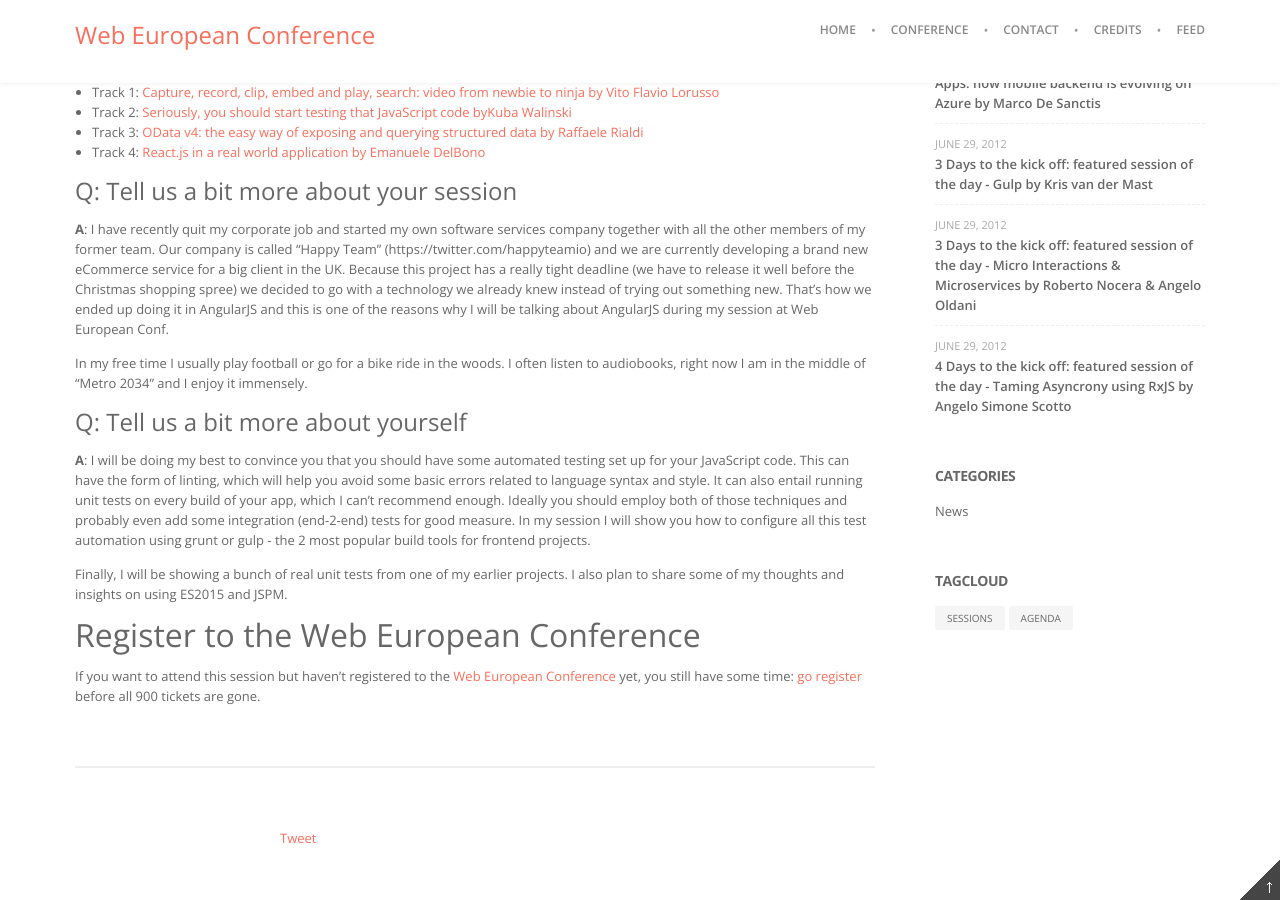
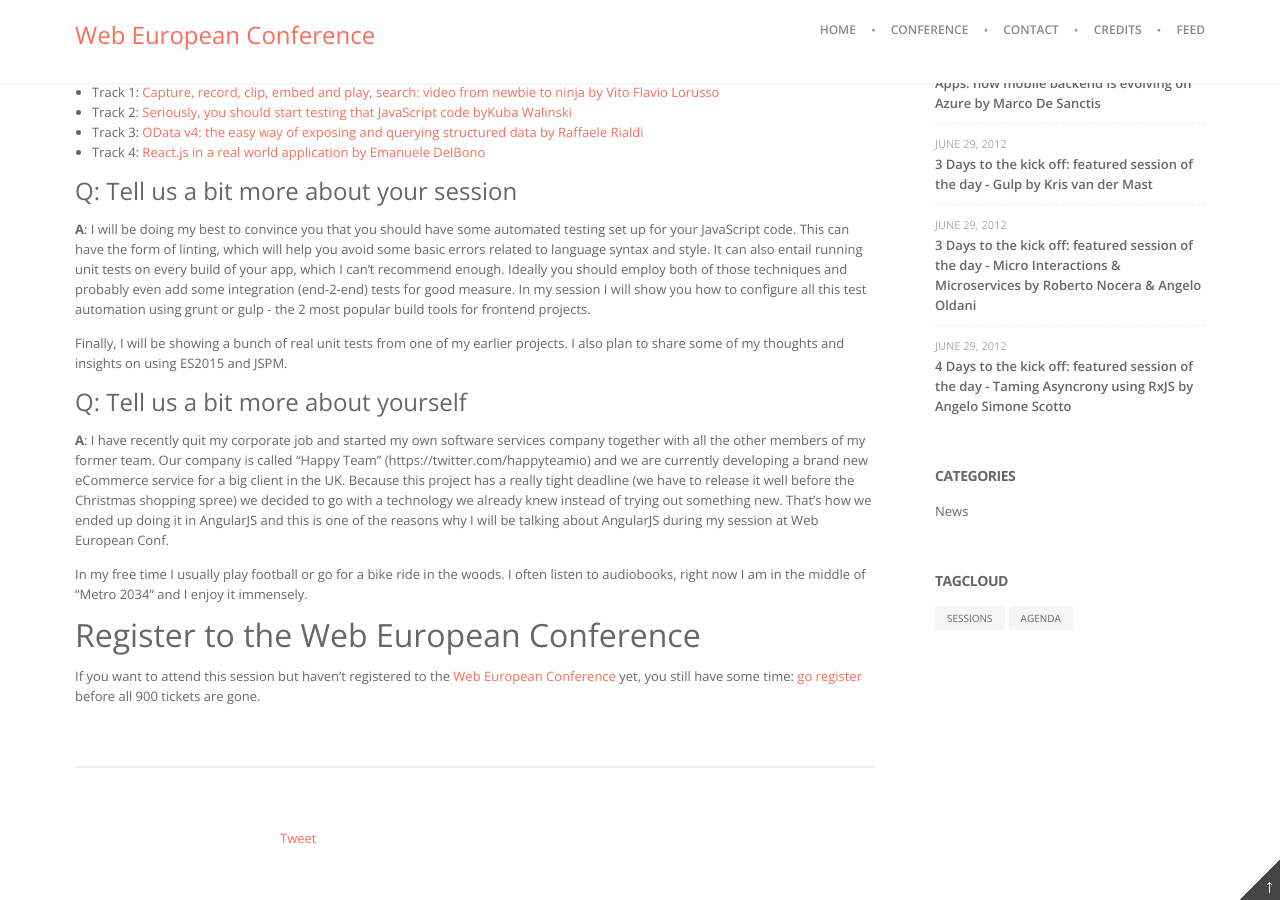
Before and after one commit to Web-European-Conference/blog, a Jekyll site: the page built from _posts/2015-09-24-02-days-to-the-conference-testing-kuba.markdown, in a window 1280 px wide and 900 px high, scrolled down 852 px. Built offline with Jekyll 4.4.1, drawn with Linux system fonts in a browser that asks for light colours; Markdown is read by kramdown in place of the engine named in the settings; comment, search, counter and statistics services are not loaded.

```diff
--- a/_posts/2015-09-24-02-days-to-the-conference-testing-kuba.markdown
+++ b/_posts/2015-09-24-02-days-to-the-conference-testing-kuba.markdown
@@ -24,15 +24,14 @@ Just before the afternoon's coffee break, from 15:00 to 16:00, you can choose am
 - Track 4: [React.js in a real world application by Emanuele DelBono](http://blog.webnextconf.eu/2015/09/18/08-days-to-the-conference-reactJS-Ema/)
 
 ### Q: Tell us a bit more about your session
+**A**: I will be doing my best to convince you that you should have some automated testing set up for your JavaScript code. This can have the form of linting, which will help you avoid some basic errors related to language syntax and style. It can also entail running unit tests on every build of your app, which I can't recommend enough. Ideally you should employ both of those techniques and probably even add some integration (end-2-end) tests for good measure. In my session I will show you how to configure all this test automation using grunt or gulp - the 2 most popular build tools for frontend projects.
+
+Finally, I will be showing a bunch of real unit tests from one of my earlier projects. I also plan to share some of my thoughts and insights on using ES2015 and JSPM.
+
+### Q: Tell us a bit more about yourself
 **A**: I have recently quit my corporate job and started my own software services company together with all the other members of my former team. Our company is called "Happy Team" (https://twitter.com/happyteamio) and we are currently developing a brand new eCommerce service for a big client in the UK. Because this project has a really tight deadline (we have to release it well before the Christmas shopping spree) we decided to go with a technology we already knew instead of trying out something new. That's how we ended up doing it in AngularJS and this is one of the reasons why I will be talking about AngularJS during my session at Web European Conf.
 
 In my free time I usually play football or go for a bike ride in the woods. I often listen to audiobooks, right now I am in the middle of "Metro 2034" and I enjoy it immensely.
 
-
-### Q: Tell us a bit more about yourself
-**A**: I will be doing my best to convince you that you should have some automated testing set up for your JavaScript code. This can have the form of linting, which will help you avoid some basic errors related to language syntax and style. It can also entail running unit tests on every build of your app, which I can't recommend enough. Ideally you should employ both of those techniques and probably even add some integration (end-2-end) tests for good measure. In my session I will show you how to configure all this test automation using grunt or gulp - the 2 most popular build tools for frontend projects.
-
-Finally, I will be showing a bunch of real unit tests from one of my earlier projects. I also plan to share some of my thoughts and insights on using ES2015 and JSPM.
-
 ## Register to the Web European Conference
 If you want to attend this session but haven't registered to the [Web European Conference](http://webnextconf.eu/) yet, you still have some time: [go register](http://webnextconf.eventbrite.com/) before all 900 tickets are gone.
```
